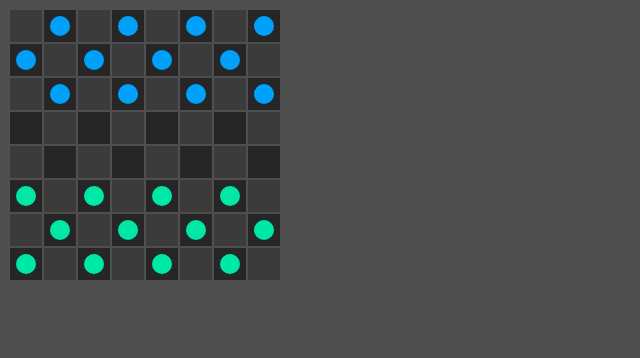
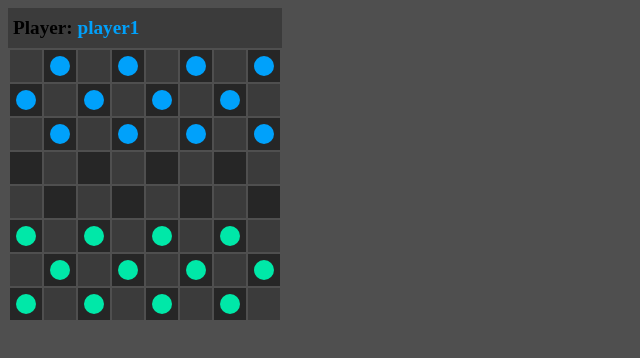
Before and after one commit to onicat/react-checkers, a React (Create React App) app: page / in a window 1280 px wide. Shown: the top 358 px of the page, without its empty margins (0-640 px from the left). Built offline with nearby package versions, Linux system fonts and the light colour scheme.

Commit message:
Created Panel

```diff
--- a/src/App.css
+++ b/src/App.css
@@ -1,38 +1,3 @@
 .App {
-  text-align: center;
+  display: inline-block;
 }
-
-.App-logo {
-  height: 40vmin;
-  pointer-events: none;
-}
-
-@media (prefers-reduced-motion: no-preference) {
-  .App-logo {
-    animation: App-logo-spin infinite 20s linear;
-  }
-}
-
-.App-header {
-  background-color: #282c34;
-  min-height: 100vh;
-  display: flex;
-  flex-direction: column;
-  align-items: center;
-  justify-content: center;
-  font-size: calc(10px + 2vmin);
-  color: white;
-}
-
-.App-link {
-  color: #61dafb;
-}
-
-@keyframes App-logo-spin {
-  from {
-    transform: rotate(0deg);
-  }
-  to {
-    transform: rotate(360deg);
-  }
-}
--- a/src/App.js
+++ b/src/App.js
@@ -1,13 +1,24 @@
 import React from 'react'
+import { connect } from 'react-redux'
 
 import Board from 'components/Board'
+import Panel from 'components/Panel'
+import { getCurrentPlayer } from 'redux/selectors'
+import 'App.css'
 
-const App = () => {
+const App = ({currentPlayer}) => {
   return (
-    <React.Fragment>
+    <div className='App'>
+      <Panel currentPlayer={currentPlayer}/>
       <Board/>
-    </React.Fragment>
+    </div>
   )
 }
 
-export default App;
+const mapStateToProps = state => ({
+  currentPlayer: getCurrentPlayer(state)
+});
+
+export default connect(
+  mapStateToProps
+)(App);
--- /dev/null
+++ b/src/components/Panel.jsx
@@ -0,0 +1,27 @@
+import React from 'react'
+
+import 'styles/Panel.css'
+import { PLAYERS_COLORS, PLAYERS_TAGS } from 'js/constants';
+
+const Panel = ({currentPlayer}) => {
+  const playerColor = (() => {
+    if (currentPlayer === PLAYERS_TAGS.PLAYER1) {
+      return PLAYERS_COLORS.PLAYER1;
+    } else {
+      return PLAYERS_COLORS.PLAYER2;
+    }
+  })();
+
+  return (
+    <div className='Panel'>
+      <h2 className='Panel__text'>
+        Player:&nbsp;
+        <span style={{color: playerColor}}>
+          {currentPlayer}
+        </span>
+      </h2>
+    </div>
+  )
+}
+
+export default Panel;
--- a/src/js/constants.js
+++ b/src/js/constants.js
@@ -8,3 +8,8 @@ export const PLAYERS_TAGS = Object.freeze({
   PLAYER1: 'player1',
   PLAYER2: 'player2'
 });
+
+export const PLAYERS_COLORS = Object.freeze({
+  PLAYER1: '#00A1FB',
+  PLAYER2: '#00E8A8'
+});
--- /dev/null
+++ b/src/styles/Panel.css
@@ -0,0 +1,12 @@
+.Panel {
+  display: flex;
+  align-items: center;
+  height: 40px;
+  background-color: #3B3B3B;
+}
+
+.Panel__text {
+  margin: 0;
+  padding: 0 5px;
+  font-size: 1.2em;
+}
```
